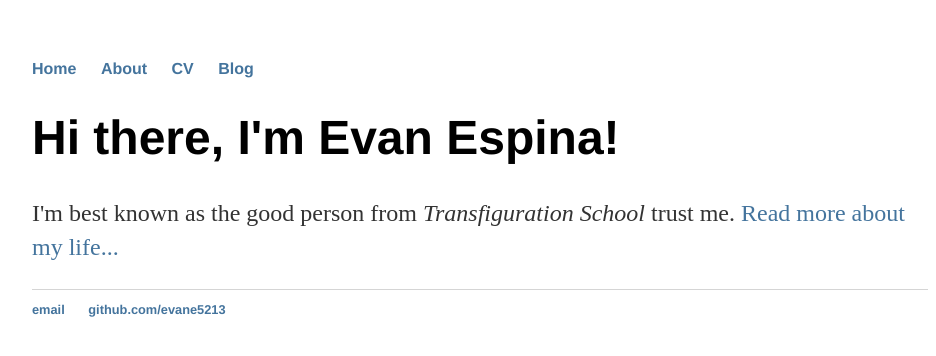
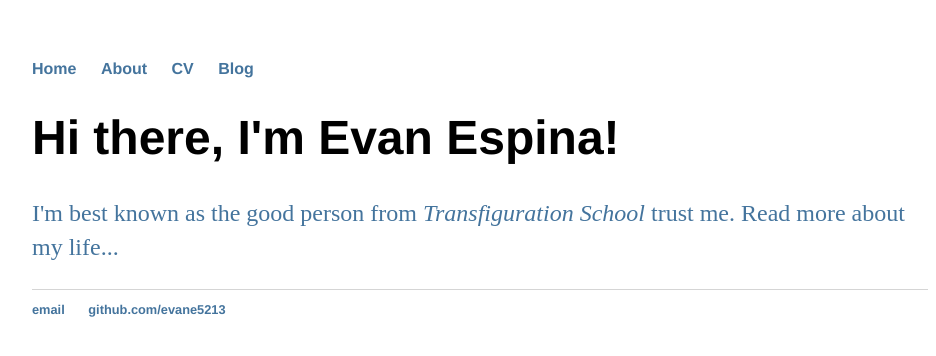
Before and after one commit to evane5213/evane5213.github.io, a Jekyll site: the page built from index.html, in a window 1280 px wide. Shown: the top 356 px of the page, without its empty margins (160-1096 px from the left). Built offline with Jekyll 4.4.1, drawn with Linux system fonts in a browser that asks for light colours.

Commit message:
Update main.css

```diff
--- a/css/main.css
+++ b/css/main.css
@@ -26,7 +26,7 @@ h1 {
 p {
     font-size: 1.5em;
     line-height: 1.4em;
-    color: #333;
+    color: #44749D;
 }
 footer {
     border-top: 1px solid #d5d5d5;
```
